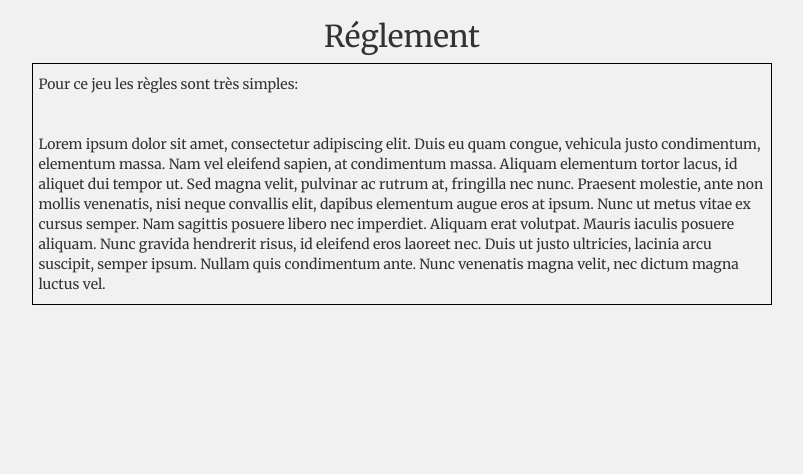
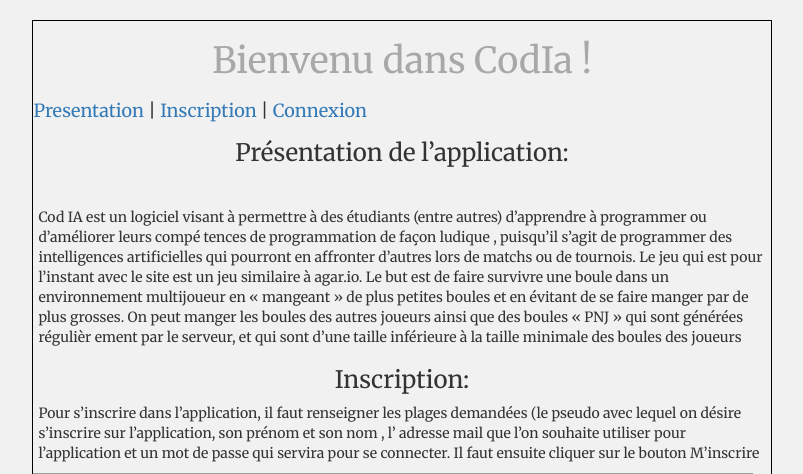
Before and after one commit to Nydareld/IaGameServer, a Flask app: page /reglement in a window 1280 px wide. Shown: the part 76-550 px from the top of the page, without its empty margins (238-1041 px from the left). Before the commit the page ends 381 px from the top, so only its background shows below. Run offline with Flask 2, Linux system fonts and the light colour scheme; parts of the project's set-up code (start-up, migrations or seed data) failed here and were passed over; some libraries are stand-ins or nearby versions; grey boxes are pictures that could not be loaded.

Commit message:
Correction des tempates

```diff
--- a/CodIa/tuto/templates/MesIA.html
+++ b/CodIa/tuto/templates/MesIA.html
@@ -30,7 +30,7 @@
 				 <td>{{x.name}}</td>
 				 <td><a href="{{ url_for('addPlayer', username = current_user.pseudo, ia = x.name)}}"><button type="button" class="glyphicon glyphicon-ok-sign"></button></a></td>
 				 <td><a href="{{ url_for('modifIa', filename=x.name) }}"><button type="button" class="glyphicon glyphicon-pencil"></button></a></td>
-				 <td><a href="{{ url_for('suprIa', filename=x.name) }}" ><button type="button" class="glyphicon glyphicon-trash"></button></a></td>
+				 <td><a href="{{ url_for('suprIa', filename=x.name, admin=current_user.admin) }}" ><button type="button" class="glyphicon glyphicon-trash"></button></a></td>
 		 	</tr>
         {% endif %}
       {% endfor %}
--- a/CodIa/tuto/templates/administrer.html
+++ b/CodIa/tuto/templates/administrer.html
@@ -48,7 +48,7 @@
 				 <td>{{x.name}}</td>
 				 <td>{{ x.user_pseudo }}</td>
 				 <td><a href="{{ url_for('modifIa', filename=x.name) }}"><button type="button" class="glyphicon glyphicon-pencil"></button></a></td>
-				 <td><a href="{{ url_for('suprIa', filename=x.name) }}" ><button type="button" class="glyphicon glyphicon-trash"></button></a></td>
+				 <td><a href="{{ url_for('suprIa', filename=x.name, admin=current_user.admin) }}" ><button type="button" class="glyphicon glyphicon-trash"></button></a></td>
 		 	</tr>
         {% endif %}
       {% endfor %}
--- a/CodIa/tuto/templates/reglement.html
+++ b/CodIa/tuto/templates/reglement.html
@@ -4,6 +4,7 @@
 
 {% block styles %}
 	{{ super() }}
+
 	<link rel="stylesheet" href="{{ url_for('static', filename='apropos.css') }}">
 	{% endblock %}
 
@@ -11,12 +12,51 @@
 
 {% block main %}
 
-<h2>Réglement</h2>
 <div class="aprop">
-  <p>Pour ce jeu les règles sont très simples:</p>
+	<h1 class="bienvenu">Bienvenu dans CodIa !</h1>
+	<h4> <a href="#presentation">Presentation</a> | <a href="#inscription">Inscription</a> | <a href="#connexion">Connexion</a> </h4>
+  <div id="presentation"><h3 class="presentation">Présentation de l’application:</h3></div>
 </br>
-<p>Lorem ipsum dolor sit amet, consectetur adipiscing elit. Duis eu quam congue, vehicula justo condimentum, elementum massa. Nam vel eleifend sapien, at condimentum massa. Aliquam elementum tortor lacus, id aliquet dui tempor ut. Sed magna velit, pulvinar ac rutrum at, fringilla nec nunc. Praesent molestie, ante non mollis venenatis, nisi neque convallis elit, dapibus elementum augue eros at ipsum. Nunc ut metus vitae ex cursus semper. Nam sagittis posuere libero nec imperdiet. Aliquam erat volutpat. Mauris iaculis posuere aliquam. Nunc gravida hendrerit risus, id eleifend eros laoreet nec. Duis ut justo ultricies, lacinia arcu suscipit, semper ipsum. Nullam quis condimentum ante. Nunc venenatis magna velit, nec dictum magna luctus vel.</p>
+<p>Cod
+IA est un logiciel visant à permettre à des étudiants (entre autres) d’apprendre à programmer ou
+d’améliorer leurs compé
+tences de programmation de façon ludique
+, puisqu’il s’agit de programmer des
+intelligences artificielles qui pourront en affronter d’autres lors de matchs ou de tournois.
+Le jeu qui est pour l’instant avec le site est un jeu similaire à agar.io. Le but est
+de faire survivre une
+boule
+dans un environnement multijoueur
+en «
+mangeant
+» de plus petites boules et en évitant de se faire
+manger par de plus grosses. On peut manger les boules des autres joueurs ainsi que des boules «
+PNJ
+»
+qui sont générées régulièr
+ement par le serveur, et qui sont d’une taille inférieure à la taille minimale des
+boules des joueurs</p>
 
+<div id="inscription"><h3>Inscription:</h3></div>
+<p>Pour s’inscrire dans l’application, il faut renseigner les plages demandées (le
+pseudo
+avec  lequel  on
+désire s’inscrire sur l’application,  son
+prénom
+et son
+nom
+, l’
+adresse mail
+que l’on souhaite utiliser pour
+l’application et un
+mot  de  passe
+qui  servira  pour  se  connecter.  Il  faut  ensuite  cliquer  sur  le  bouton
+M’inscrire</p>
+<img src="../static/images/img1" style="width:720px";>
+
+<div id="connexion"><h3>Connexion:</h3></div>
+<p>
+	Pour se connecter à l’application, il faut déjà posséder un compte. Si ce n’est pas le cas, il est possible de commencer une inscription via le bouton inscription. La procédure d’inscription est décrite dans la rubrique « S’inscrire ». Pour s’authentifier dans l’application, il faut remplir </p>
 
 </div>
 {% endblock %}
--- a/CodIa/tuto/views.py
+++ b/CodIa/tuto/views.py
@@ -42,6 +42,8 @@ def classement():
 			users=User.query.all(),
 			tab="Classement"
 			)
+
+
 
 @app.route("/reglement")
 def reglement():
@@ -89,12 +91,20 @@ def upload_file():
     return render_template("addIA.html",tab="MesIA")
 
 
-@app.route("/suprIa/<string:filename>")
-def suprIa(filename):
+@app.route("/suprIa/<string:filename>/<int:admin>")
+def suprIa(filename,admin):
 		os.remove(app.config['UPLOAD_FOLDER']+filename)
 		removeIa(filename)
 		db.session.commit()
-		return redirect(url_for('MesIA'))
+		if not admin:
+			return redirect(url_for("MesIA"))
+		else:
+			return  render_template(
+					"administrer.html",
+					title="Administrer",
+					tab="administrer",
+					users=User.query.all(),
+					ia=Ia.query.all())
 
 
 @app.route("/administrer")
```
